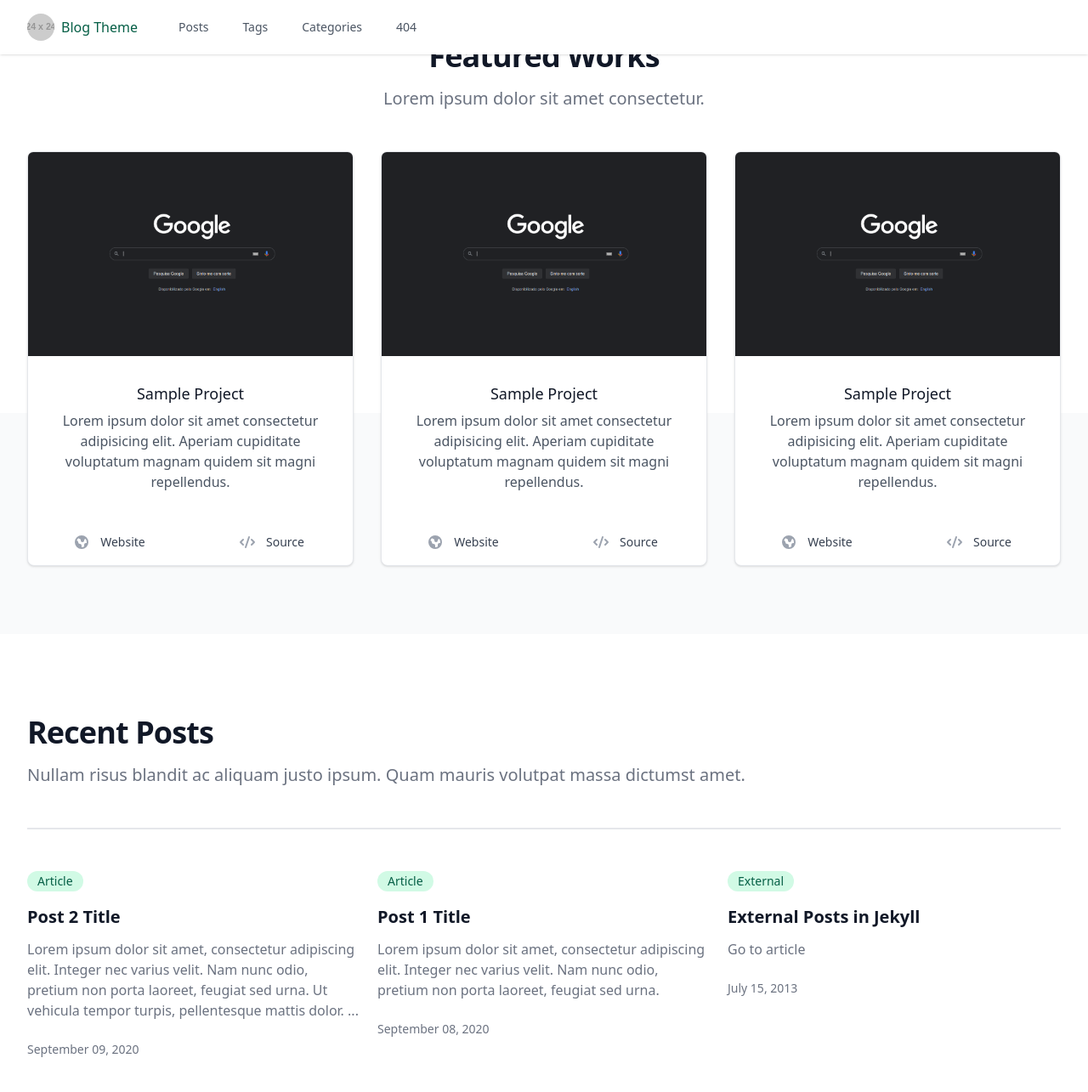
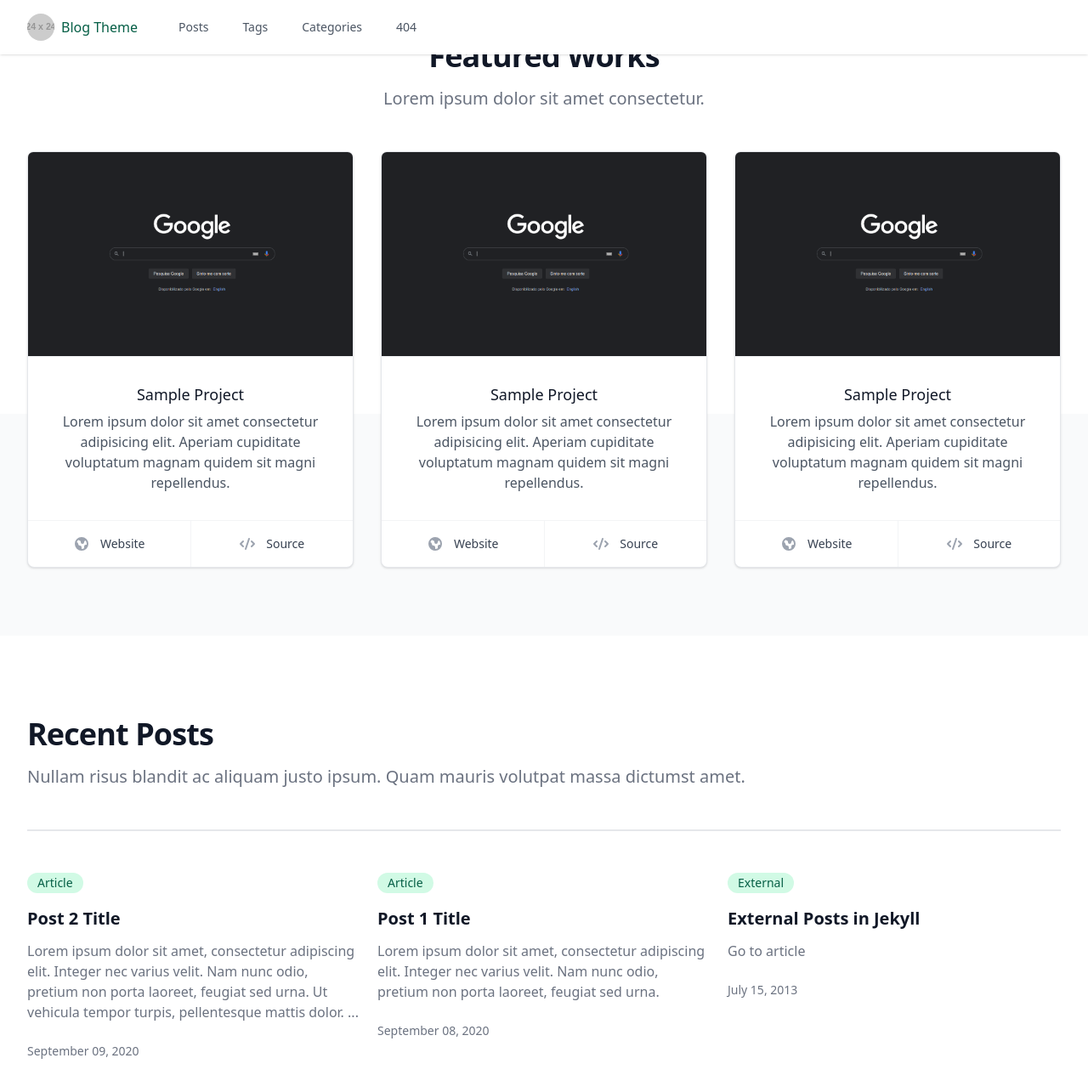
Before and after one commit to nathanjessen/blogtheme, a Jekyll site: the page built from _pages/index.html, in a window 1280 px wide and 1400 px high, scrolled down 924 px. Shown: the top 1285 px of the window at 85% size. Built offline with Jekyll 4.4.1, drawn with Linux system fonts in a browser that asks for light colours.

Commit message:
Hide buttons if source or url are null. Update styles

```diff
--- a/_includes/featured-item.html
+++ b/_includes/featured-item.html
@@ -1,7 +1,7 @@
 <li
   class="col-span-1 flex flex-col text-center bg-white rounded-lg shadow border border-gray-200 divide-y divide-gray-100">
   {%- if featured.img -%}
-  <div class="flex items-center justify-center bg-gray-100 bg-cover bg-bottom bg-no-repeat rounded-t-md h-60"
+  <div class="flex items-center justify-center bg-gray-100 bg-cover bg-top bg-no-repeat rounded-t-md h-60"
     style="background-image: url('{{ featured.img | relative_url }}');">
     <img src="{{ featured.img | relative_url }}" alt="{{ featured.title }}" class="h-60 w-100 hidden" />
   </div>
@@ -16,6 +16,7 @@
   </div>
   <div class="flex divide-x divide-gray-100">
     <div class="w-0 flex-1 flex">
+      {%- if featured.url != null -%}
       <a href="{{ featured.url | absolute_url }}" target="_blank"
         class="relative w-0 flex-1 inline-flex items-center justify-center py-4 text-sm leading-5 text-gray-700 font-medium border border-transparent focus:outline-none focus:shadow-outline-blue focus:border-blue-300 focus:z-10 transition ease-in-out duration-150 hover:bg-gray-100 rounded-bl-lg">
         <svg class="w-5 h-5 text-gray-400" xmlns="http://www.w3.org/2000/svg" viewBox="0 0 20 20" fill="currentColor">
@@ -25,8 +26,10 @@
         </svg>
         <span class="ml-3">Website</span>
       </a>
+      {%- endif -%}
     </div>
     <div class="w-0 flex-1 flex">
+      {%- if featured.source != null -%}
       <a href="{{ featured.source | absolute_url }}" target="_blank"
         class="relative w-0 flex-1 inline-flex items-center justify-center py-4 text-sm leading-5 text-gray-700 font-medium border border-transparent focus:outline-none focus:shadow-outline-blue focus:border-blue-300 focus:z-10 transition ease-in-out duration-150 hover:bg-gray-100 rounded-br-lg">
         <svg class="w-5 h-5 text-gray-400" xmlns="http://www.w3.org/2000/svg" viewBox="0 0 20 20" fill="currentColor">
@@ -36,6 +39,7 @@
         </svg>
         <span class="ml-3">Source</span>
       </a>
+      {%- endif -%}
     </div>
   </div>
 </li>
--- a/assets/css/blogtheme.css
+++ b/assets/css/blogtheme.css
@@ -1,5 +1,5 @@
 /*
-! tailwindcss v3.1.2 | MIT License | https://tailwindcss.com
+! tailwindcss v3.1.3 | MIT License | https://tailwindcss.com
 *//*
 1. Prevent padding and border from affecting element width. (https://github.com/mozdevs/cssremedy/issues/4)
 2. Allow adding a border to an element by just adding a border-width. (https://github.com/tailwindcss/tailwindcss/pull/116)
@@ -454,6 +454,39 @@ video {
   --tw-backdrop-saturate:  ;
   --tw-backdrop-sepia:  ;
 }
+.container {
+  width: 100%;
+}
+@media (min-width: 640px) {
+
+  .container {
+    max-width: 640px;
+  }
+}
+@media (min-width: 768px) {
+
+  .container {
+    max-width: 768px;
+  }
+}
+@media (min-width: 1024px) {
+
+  .container {
+    max-width: 1024px;
+  }
+}
+@media (min-width: 1280px) {
+
+  .container {
+    max-width: 1280px;
+  }
+}
+@media (min-width: 1536px) {
+
+  .container {
+    max-width: 1536px;
+  }
+}
 .prose {
   color: var(--tw-prose-body);
   max-width: 65ch;
@@ -1057,17 +1090,8 @@ video {
 .mt-12 {
   margin-top: 3rem;
 }
-.-mt-px {
-  margin-top: -1px;
-}
-.-mr-px {
-  margin-right: -1px;
-}
 .ml-3 {
   margin-left: 0.75rem;
-}
-.-ml-px {
-  margin-left: -1px;
 }
 .mt-4 {
   margin-top: 1rem;
@@ -1243,14 +1267,33 @@ video {
   margin-right: calc(0.25rem * var(--tw-space-x-reverse));
   margin-left: calc(0.25rem * calc(1 - var(--tw-space-x-reverse)));
 }
+.space-x-2 > :not([hidden]) ~ :not([hidden]) {
+  --tw-space-x-reverse: 0;
+  margin-right: calc(0.5rem * var(--tw-space-x-reverse));
+  margin-left: calc(0.5rem * calc(1 - var(--tw-space-x-reverse)));
+}
 .divide-y-2 > :not([hidden]) ~ :not([hidden]) {
   --tw-divide-y-reverse: 0;
   border-top-width: calc(2px * calc(1 - var(--tw-divide-y-reverse)));
   border-bottom-width: calc(2px * var(--tw-divide-y-reverse));
 }
+.divide-y > :not([hidden]) ~ :not([hidden]) {
+  --tw-divide-y-reverse: 0;
+  border-top-width: calc(1px * calc(1 - var(--tw-divide-y-reverse)));
+  border-bottom-width: calc(1px * var(--tw-divide-y-reverse));
+}
+.divide-x > :not([hidden]) ~ :not([hidden]) {
+  --tw-divide-x-reverse: 0;
+  border-right-width: calc(1px * var(--tw-divide-x-reverse));
+  border-left-width: calc(1px * calc(1 - var(--tw-divide-x-reverse)));
+}
 .divide-gray-200 > :not([hidden]) ~ :not([hidden]) {
   --tw-divide-opacity: 1;
   border-color: rgb(229 231 235 / var(--tw-divide-opacity));
+}
+.divide-gray-100 > :not([hidden]) ~ :not([hidden]) {
+  --tw-divide-opacity: 1;
+  border-color: rgb(243 244 246 / var(--tw-divide-opacity));
 }
 .overflow-hidden {
   overflow: hidden;
@@ -1291,31 +1334,16 @@ video {
 .border-t {
   border-top-width: 1px;
 }
-.border-r {
-  border-right-width: 1px;
-}
 .border-b {
   border-bottom-width: 1px;
 }
 .border-transparent {
   border-color: transparent;
-}
-.border-emerald-600 {
-  --tw-border-opacity: 1;
-  border-color: rgb(5 150 105 / var(--tw-border-opacity));
-}
-.border-emerald-500 {
-  --tw-border-opacity: 1;
-  border-color: rgb(16 185 129 / var(--tw-border-opacity));
 }
 .border-gray-200 {
   --tw-border-opacity: 1;
   border-color: rgb(229 231 235 / var(--tw-border-opacity));
 }
-.border-gray-100 {
-  --tw-border-opacity: 1;
-  border-color: rgb(243 244 246 / var(--tw-border-opacity));
-}
 .bg-gray-50 {
   --tw-bg-opacity: 1;
   background-color: rgb(249 250 251 / var(--tw-bg-opacity));
@@ -1351,8 +1379,11 @@ video {
 .bg-cover {
   background-size: cover;
 }
-.bg-bottom {
-  background-position: bottom;
+.bg-top {
+  background-position: top;
+}
+.bg-no-repeat {
+  background-repeat: no-repeat;
 }
 .p-2 {
   padding: 0.5rem;
```
